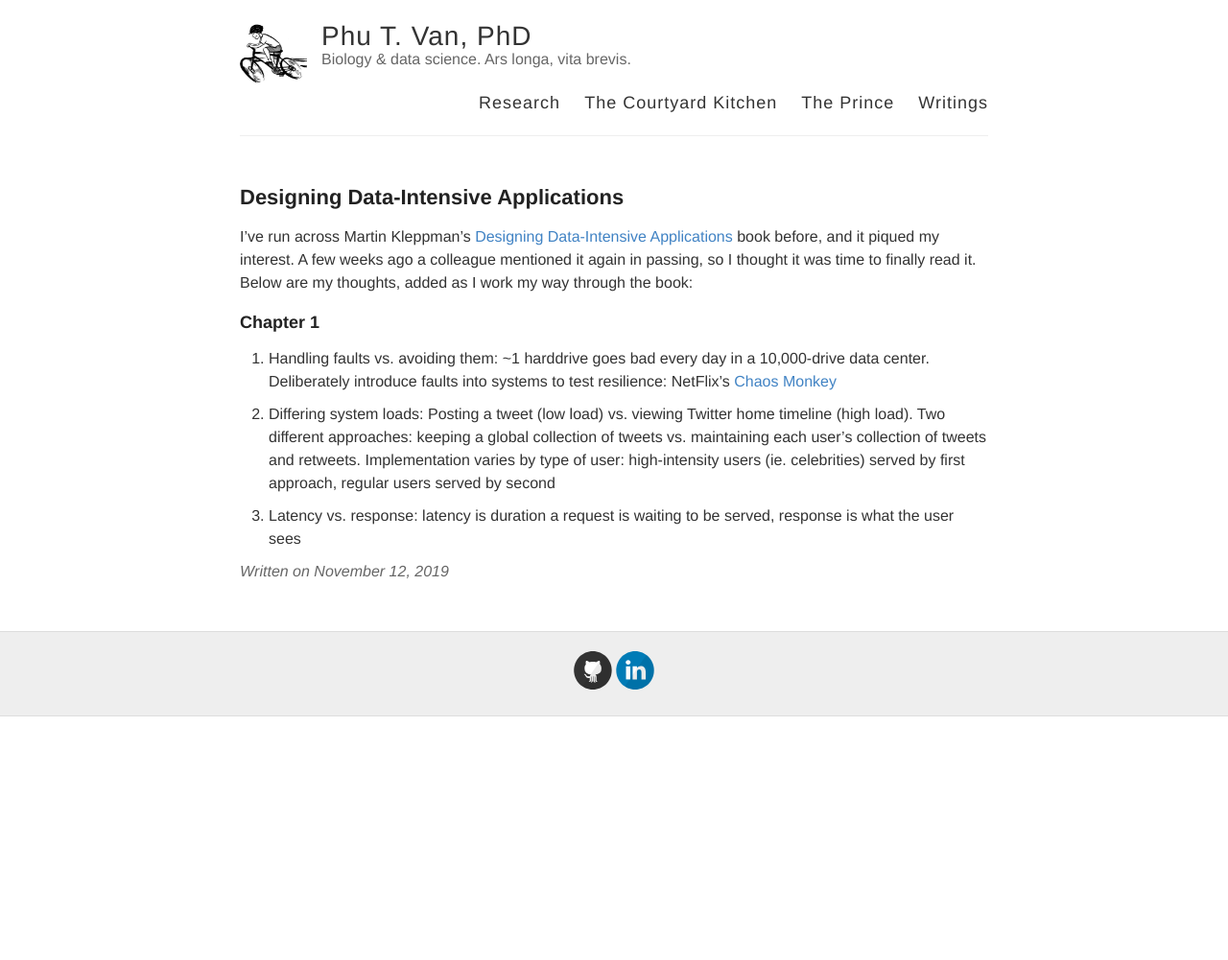
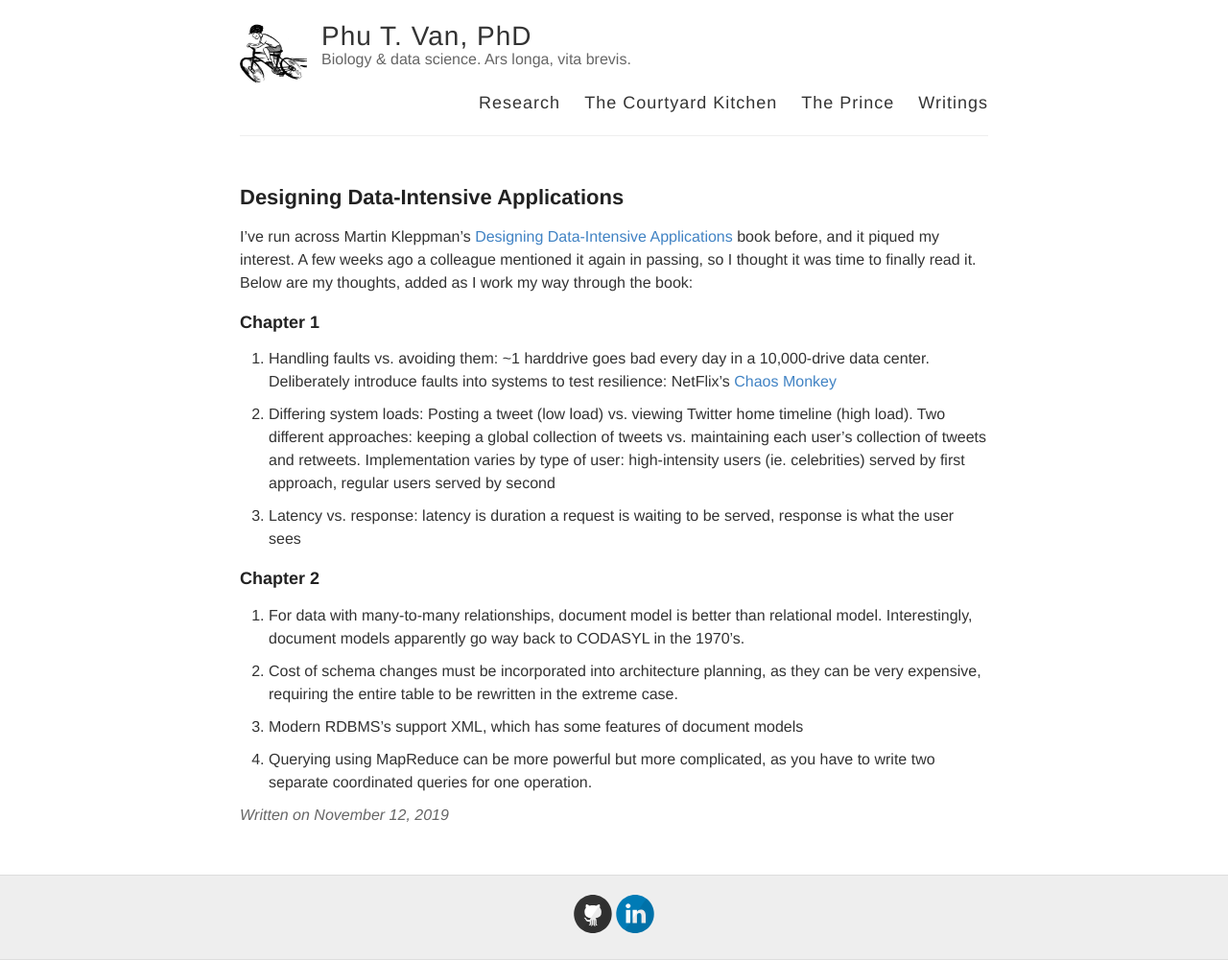
Before and after one commit to ptvan/ptvan.github.io, a Jekyll site: the page built from _posts/2019-11-12-Designing-DataIntensive-Applications.md, in a window 1280 px wide. Shown: the whole page at 96% size. Built offline with Jekyll 4.4.1, drawn with Linux system fonts in a browser that asks for light colours; before the commit the page ends 900 px from its top, so only the background shows below that.

Commit message:
updated DDIA blogpost

```diff
--- a/_posts/2019-11-12-Designing-DataIntensive-Applications.md
+++ b/_posts/2019-11-12-Designing-DataIntensive-Applications.md
@@ -12,3 +12,13 @@
 2. Differing system loads: Posting a tweet (low load) vs. viewing Twitter home timeline (high load). Two different approaches: keeping a global collection of tweets vs. maintaining each user's collection of tweets and retweets. Implementation varies by type of user: high-intensity users (ie. celebrities) served by first approach, regular users served by second
 
 3. Latency vs. response: latency is duration a request is waiting to be served, response is what the user sees
+
+### Chapter 2
+
+1. For data with many-to-many relationships, document model is better than relational model. Interestingly, document models apparently go way back to CODASYL in the 1970's.
+
+2. Cost of schema changes must be incorporated into architecture planning, as they can be very expensive, requiring the entire table to be rewritten in the extreme case.
+
+3. Modern RDBMS's support XML, which has some features of document models
+
+4. Querying using MapReduce can be more powerful but more complicated, as you have to write two separate coordinated queries for one operation.
```
